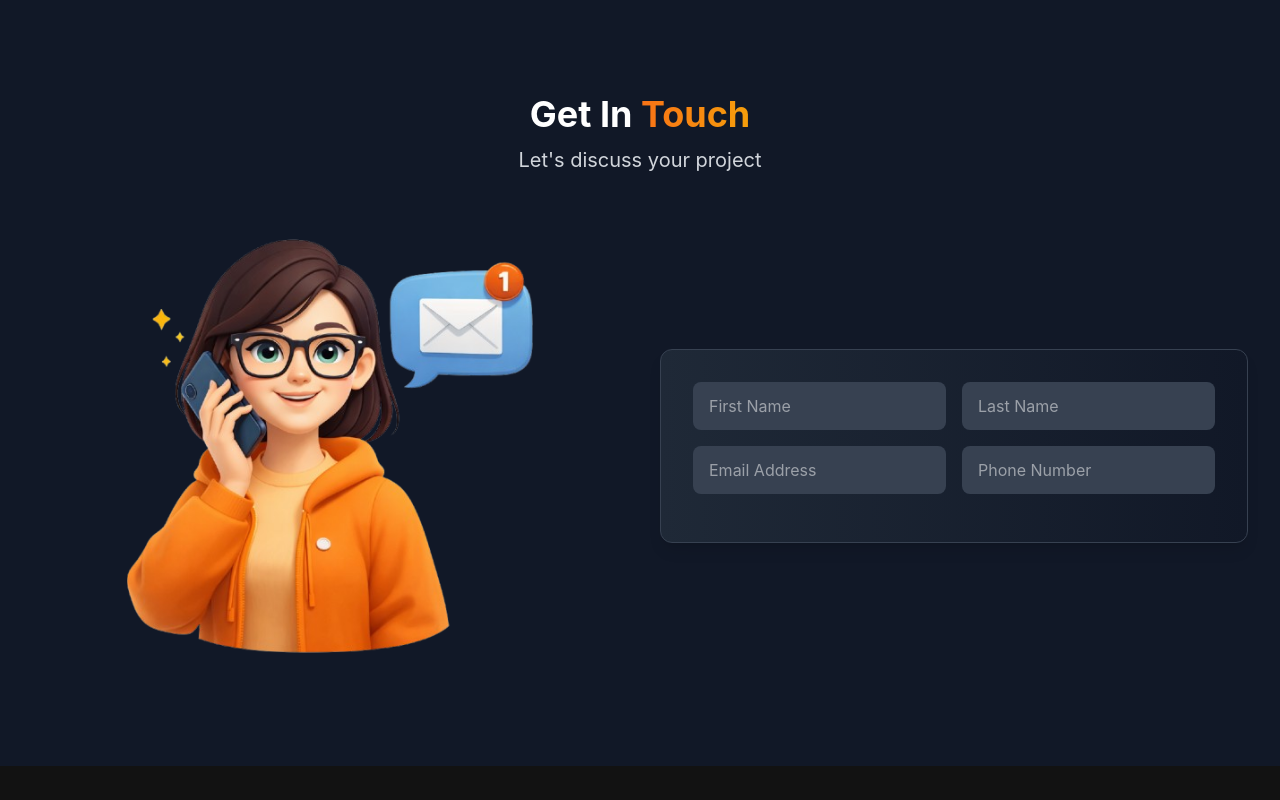
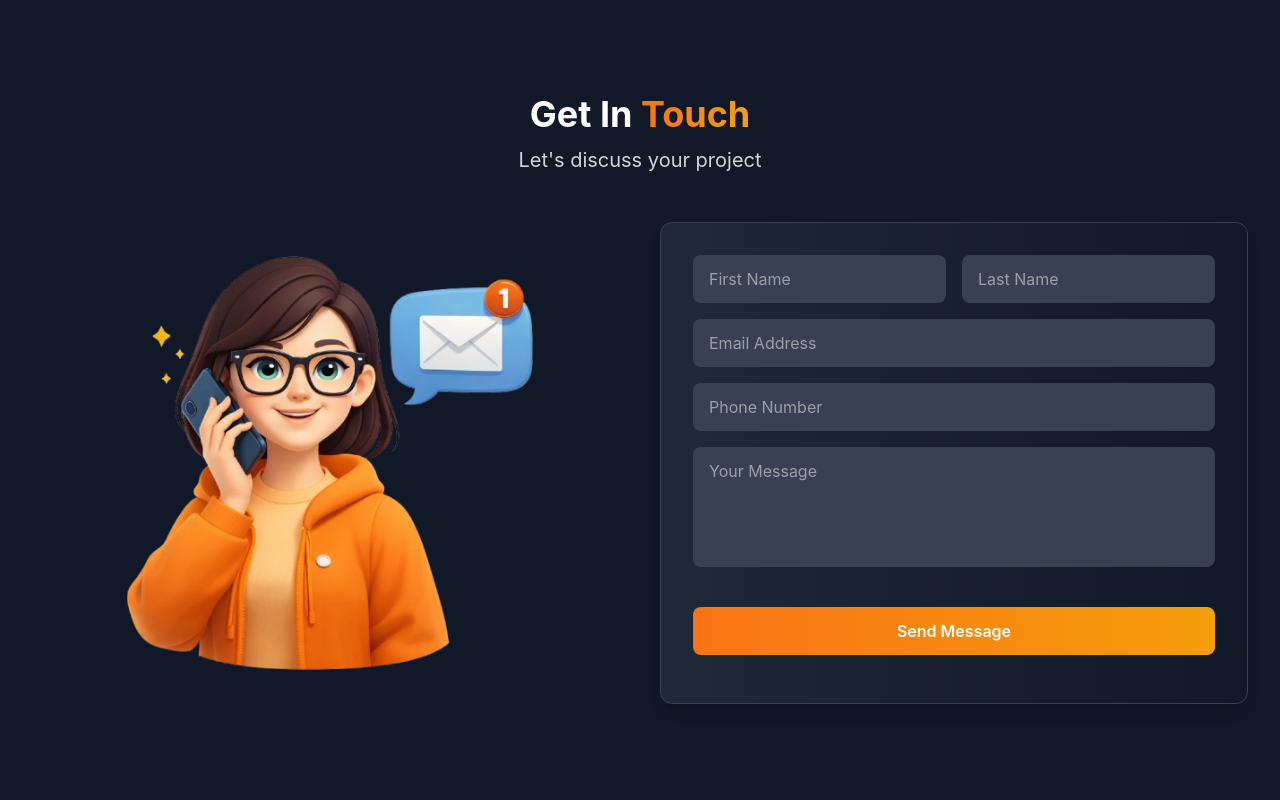
Before and after one commit to SmileCat42/SmileCat42.github.io, a React (Vite) app: page / in a window 1280 px wide. Shown: the part 3558-4358 px from the top of the page. Before the commit the page ends 4324 px from the top, so only its background shows below. Built offline with nearby package versions, Linux system fonts and the light colour scheme.

Commit message:
contact part comp and test alrd

```diff
--- a/package.json
+++ b/package.json
@@ -14,6 +14,7 @@
   "dependencies": {
     "@tailwindcss/vite": "^4.2.1",
     "aos": "^2.3.4",
+    "emailjs-com": "^3.2.0",
     "framer-motion": "^12.34.3",
     "lucide-react": "^0.575.0",
     "react": "^19.2.0",
--- a/src/component/Contact.jsx
+++ b/src/component/Contact.jsx
@@ -1,6 +1,24 @@
 import contactImg from '../assets/contact.png'
+import emailjs from 'emailjs-com'
 
 export const Contact = ({ darkMode }) => {
+    const handleSubmit = (e) => {
+  e.preventDefault()
+
+  emailjs.sendForm(
+    'service_gmail',
+    'template_bmb03ui',
+    e.target,
+    '-GM7T5E6FTM1VXaSe'
+  )
+  .then(() => {
+    alert('ส่งสำเร็จ!')
+  })
+  .catch(() => {
+    alert('ส่งไม่สำเร็จ')
+  })
+}
+
   return (
     <section
     id = "contact"
@@ -44,6 +62,7 @@ export const Contact = ({ darkMode }) => {
                     h-auto object-contain'/>
                 </div>
                 <form
+                onSubmit={handleSubmit}
                 style={{
                     background: darkMode
                 ? 'linear-gradient(to right, #1f2937, #111827)'
@@ -57,6 +76,7 @@ export const Contact = ({ darkMode }) => {
                     sm:gap-4 mb-3 sm:mb-4'>
                         <input
                         type="text"
+                        name="first_name"
                         placeholder='First Name'
                         style={{
                             backgroundColor: darkMode ? '#374151' : '#faede3',
@@ -71,6 +91,7 @@ export const Contact = ({ darkMode }) => {
 
                         <input
                         type="text"
+                        name="last_name"
                         placeholder='Last Name'
                         style={{
                             backgroundColor: darkMode ? '#374151' : '#faede3',
@@ -85,6 +106,7 @@ export const Contact = ({ darkMode }) => {
 
                         <input
                         type="email"
+                        name="email"
                         placeholder='Email Address'
                         style={{
                             backgroundColor: darkMode ? '#374151' : '#faede3',
@@ -92,13 +114,14 @@ export const Contact = ({ darkMode }) => {
                             color: darkMode ? 'white' : '#1f2937'
                         }}
                         className='w-full px-3 sm:px-4 py-2 sm:py-3
-                        rounded-lg text-sm sm:text-base
+                        rounded-lg text-sm sm:text-base sm:col-span-2
                         focus:border-yellow-500 focus:ring-2
                         focus:ring-yellow-500/20 transition-all'
                         required/>
 
                         <input
                         type="tel"
+                        name="phone"
                         placeholder='Phone Number'
                         style={{
                             backgroundColor: darkMode ? '#374151' : '#faede3',
@@ -106,10 +129,38 @@ export const Contact = ({ darkMode }) => {
                             color: darkMode ? 'white' : '#1f2937'
                         }}
                         className='w-full px-3 sm:px-4 py-2 sm:py-3
-                        rounded-lg text-sm sm:text-base
+                        rounded-lg text-sm sm:text-base sm:col-span-2
                         focus:border-yellow-500 focus:ring-2
                         focus:ring-yellow-500/20 transition-all'
                         required/>
+
+                        <textarea
+                        rows='4'
+                        name="message"
+                        placeholder='Your Message'
+                        style={{
+                            backgroundColor: darkMode ? '#374151' : '#faede3',
+                            borderColor : darkMode ? '#4b5563' : '#d1d5db',
+                            color: darkMode ? 'white' : '#1f2937'
+                        }}
+                        className='w-full px-3 sm:px-4 py-2 sm:py-3
+                        rounded-lg text-sm sm:text-base sm:col-span-2
+                        focus:border-yellow-500 focus:ring-2
+                        focus:ring-yellow-500/20 transition-all
+                        mb-4 sm:mb-6 resize-none'
+                        required/>
+
+                        <button
+                        type='submit'
+                        style={{
+                background: 'linear-gradient(to right, #f97316, #f59e0b)'
+                        }}
+                        className='w-full py-2 sm:py-3 text-white
+                        font-semibold rounded-lg text-sm sm:text-base
+                        hover:shadow-lg hover:shadow-yellow-500/25
+                        hover:scale-[1.02] transition-all sm:col-span-2'>
+                            Send Message
+                        </button>
 
                     </div>
                 </form>
```
Also changed, not shown: 1 other file (tests, documents, lock files or other folders).
